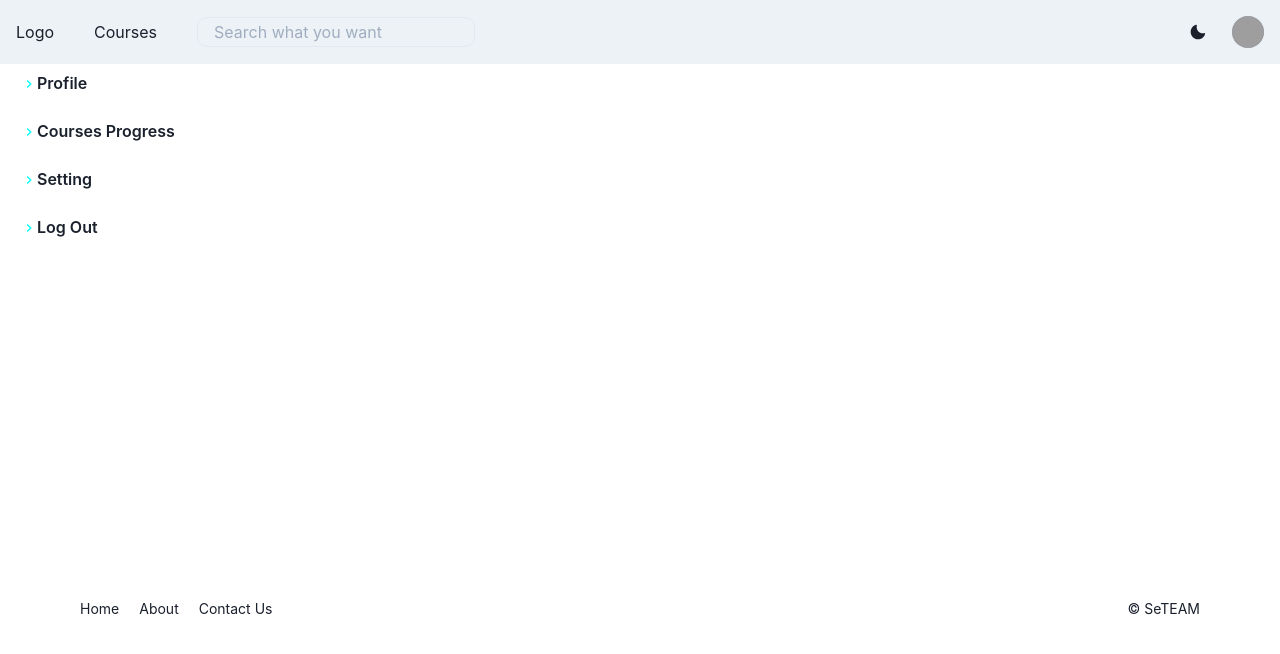
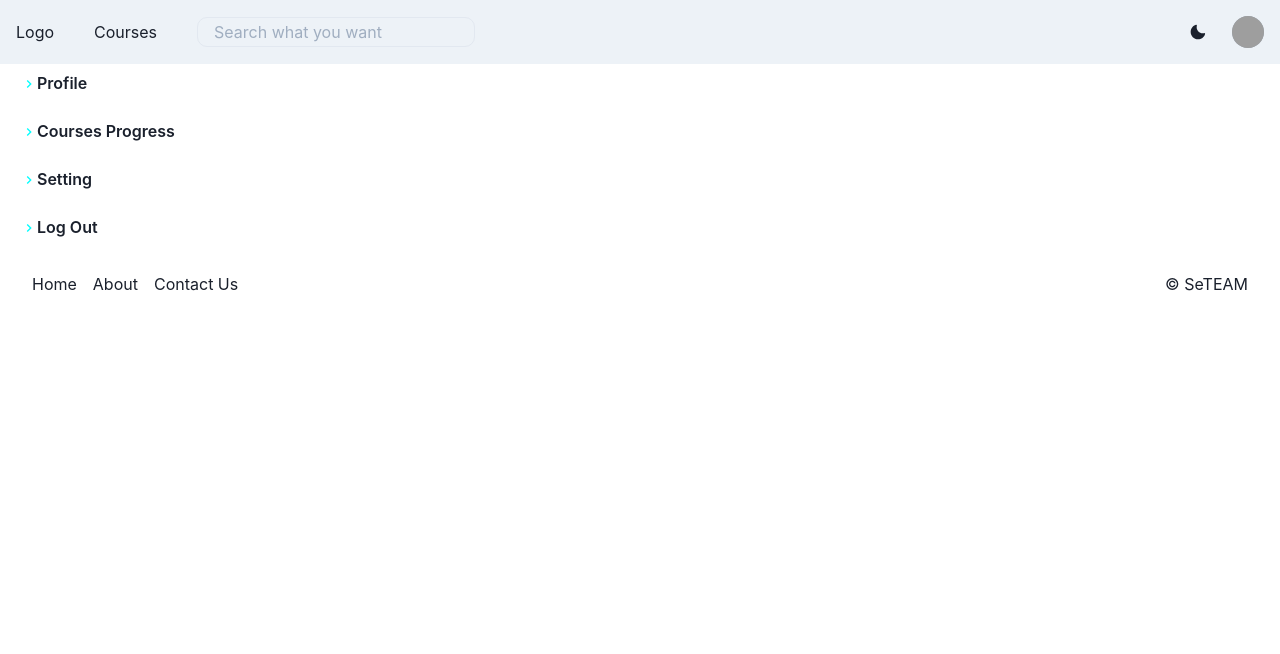
Before and after one commit to priambudiLB/SeTEAM, a Next.js app: page /student in a window 1280 px wide. Shown: the top 654 px of the page. Built offline with nearby package versions, Linux system fonts and the light colour scheme; grey boxes are pictures that could not be loaded.

Commit message:
footer
ubah style footer

```diff
--- a/components/footer.js
+++ b/components/footer.js
@@ -1,16 +1,19 @@
 import React from 'react';
 import { Box, Stack, Spacer } from '@chakra-ui/react';
-import { Text, Link } from '@chakra-ui/layout';
+import { Text, Link, Grid, GridItem, SimpleGrid } from '@chakra-ui/layout';
 
-export default function footer() {
+export default function Footer() {
   return (
-        <Box as="footer" role="contentinfo" mx="auto" mt="350px" pr="5rem" pl="5rem">
-            <Stack direction="horizontal" gridGap={5} fontSize="sm">
+    <Box as="footer" role="contentinfo" mx="auto" py="6" px={{ base: '4', md: '8' }} bottom="0">
+      <Stack direction="row" justify="space-between" align="center">
+        <Stack direction="row" spacing="4" align="center">
           <Link href="/">Home</Link>
           <Text>About</Text>
           <Text>Contact Us</Text>
-                <Spacer/>
-                <Text alignItems="end">&copy; SeTEAM</Text>
+        </Stack>
+        <Stack direction="row" align="end">
+          <Text>&copy; SeTEAM</Text>
+        </Stack>
       </Stack>
     </Box>
   )
--- a/pages/_app.js
+++ b/pages/_app.js
@@ -5,12 +5,14 @@ import { ChakraProvider } from "@chakra-ui/react";
 
 import { Provider } from "react-redux";
 import store from "../redux";
+import Footer from "../components/footer";
 
 function MyApp({ Component, pageProps }) {
   return (
     <ChakraProvider>
       <Provider store={store}>
         <Component {...pageProps} />
+        <Footer />
       </Provider>
     </ChakraProvider>
 
--- a/pages/index.js
+++ b/pages/index.js
@@ -7,7 +7,7 @@ import Header from "../components/header"
 export default function Home() {
   return (
     <>
-      <Header/>
+      <Header />
       <h1 className={styles["title-homepage"]}> Welcome Lukman</h1>
     </>
 
--- a/pages/student.js
+++ b/pages/student.js
@@ -9,7 +9,6 @@ const studentPage = () => {
       <title>Student Page</title>
       <Navbar></Navbar>
       <Sidebar></Sidebar>
-      <Footer></Footer>
     </div>
   );
 };
```
Lines whose indentation alone changed are shown as unchanged.
